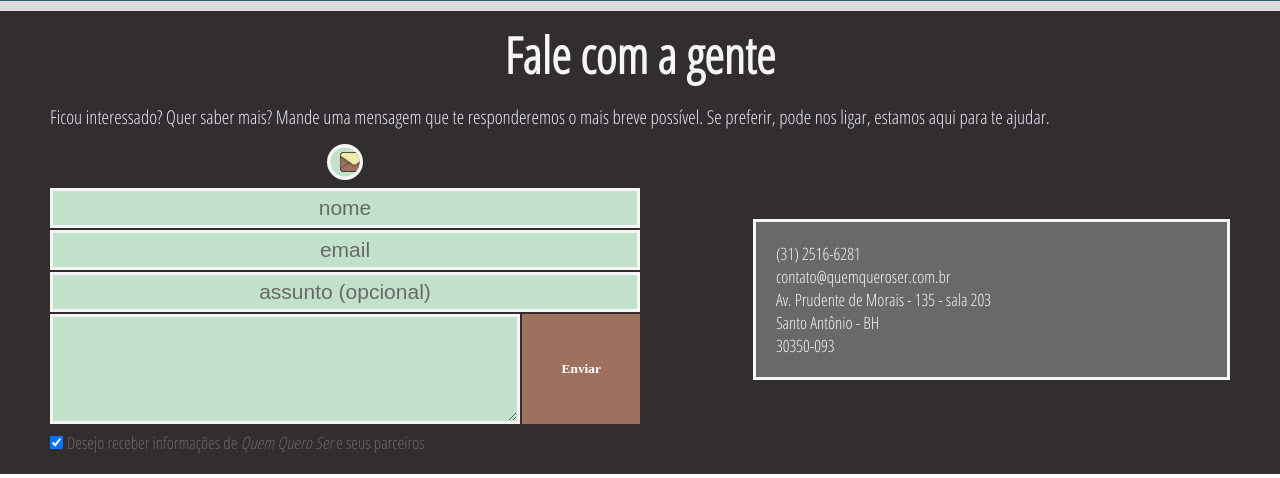
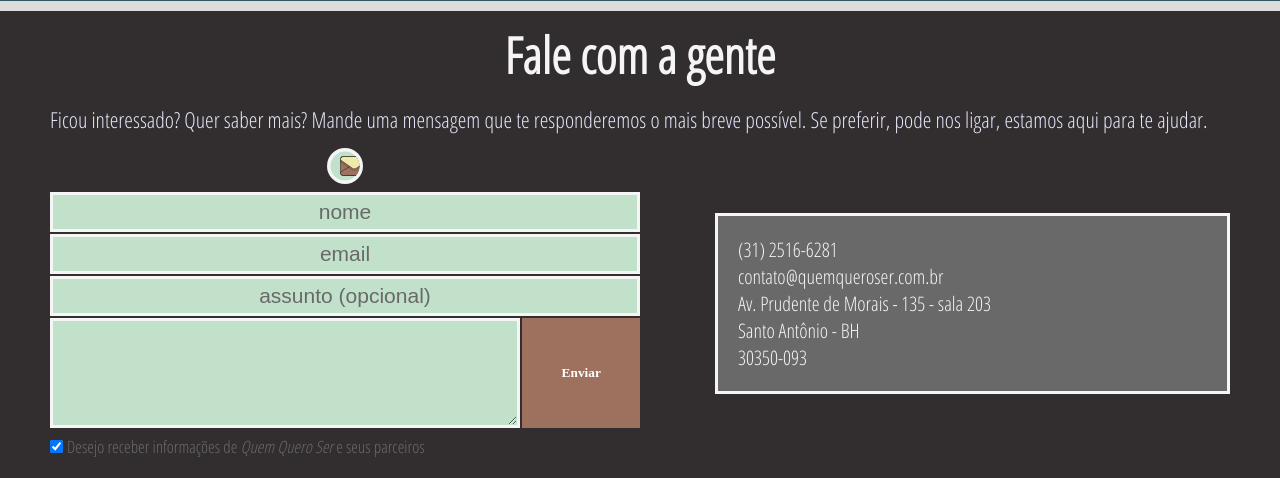
Before and after one commit to TheMarini/Quem-Quero-Ser, a PHP site: page / in a window 1280 px wide. Shown: the part 4291-4769 px from the top of the page. Run offline with PHP 8.4, Linux system fonts and the light colour scheme.

Commit message:
Contato (font-size)

```diff
--- a/css/style.css
+++ b/css/style.css
@@ -742,7 +742,7 @@ svg {
 }
 
 #Contato .desc {
-    font-size: 1.9em;
+    font-size: 2.2em;
     color: lavender;
     margin-top: 5px;
     box-sizing: border-box;
@@ -898,7 +898,7 @@ input::selection,textarea::selection {
     border: 3px solid whitesmoke;
     background-color: dimgray;
     color: whitesmoke;
-    font-size: 1.7em;
+    font-size: 2em;
     display: flex;
     flex-flow: column;
 }
```
